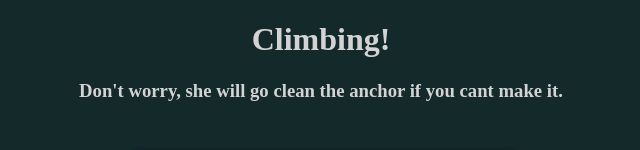
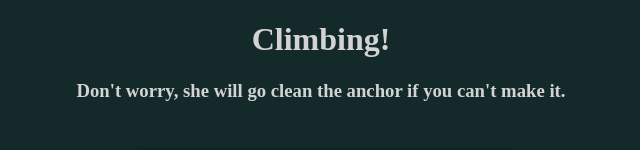
Before and after one commit to eric-dunlop/kaitlyn-project, a plain HTML site: page climbing.html in a window 1280 px wide. Shown: the top 150 px of the page, without its empty margins (319-959 px from the left). Drawn offline with Linux system fonts and the light colour scheme.

Commit message:
spelling corrections

```diff
--- a/climbing.html
+++ b/climbing.html
@@ -13,7 +13,7 @@
     </nav>
     <header>
         <h1>Climbing!</h1>
-        <h3>Don't worry, she will go clean the anchor if you cant make it.</h3>
+        <h3>Don't worry, she will go clean the anchor if you can't make it.</h3>
     </header>
     <main>
         <img class= "homevert" src="pictures/IMG_5664.JPG">
```
